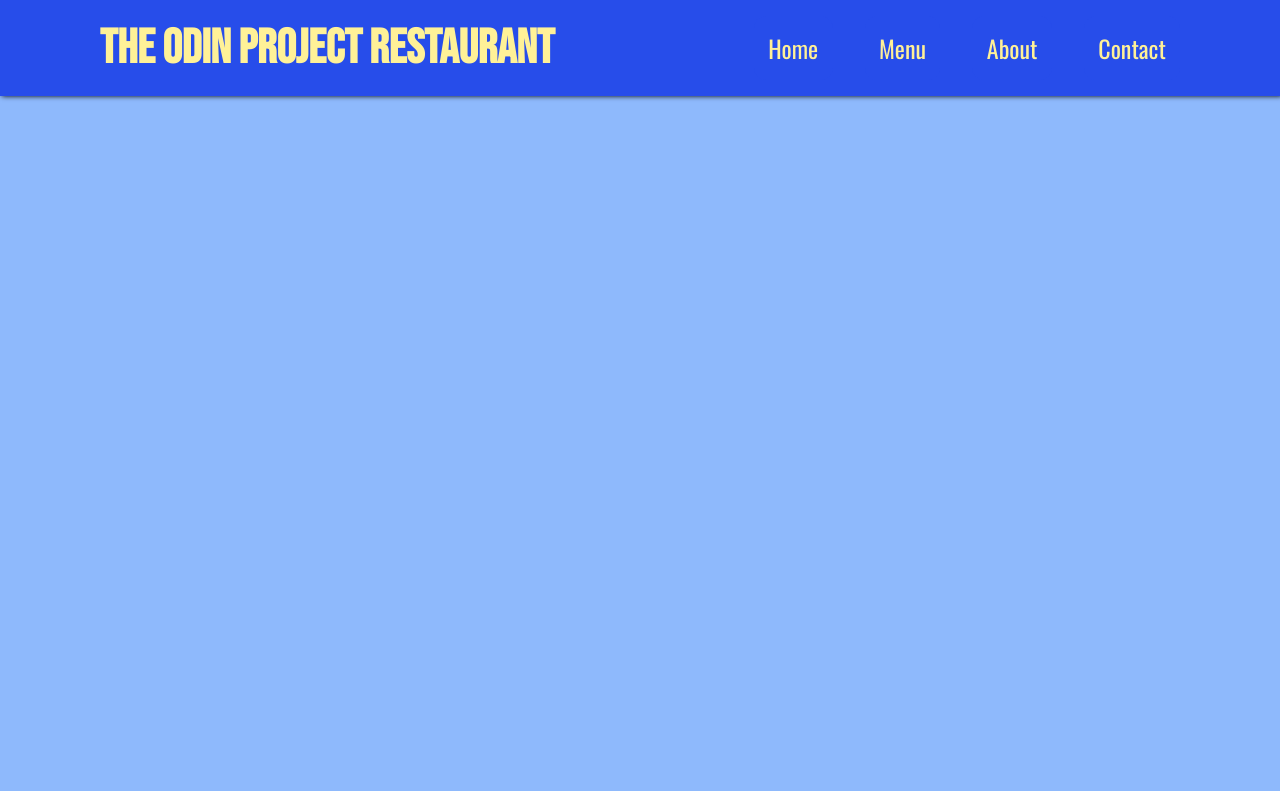
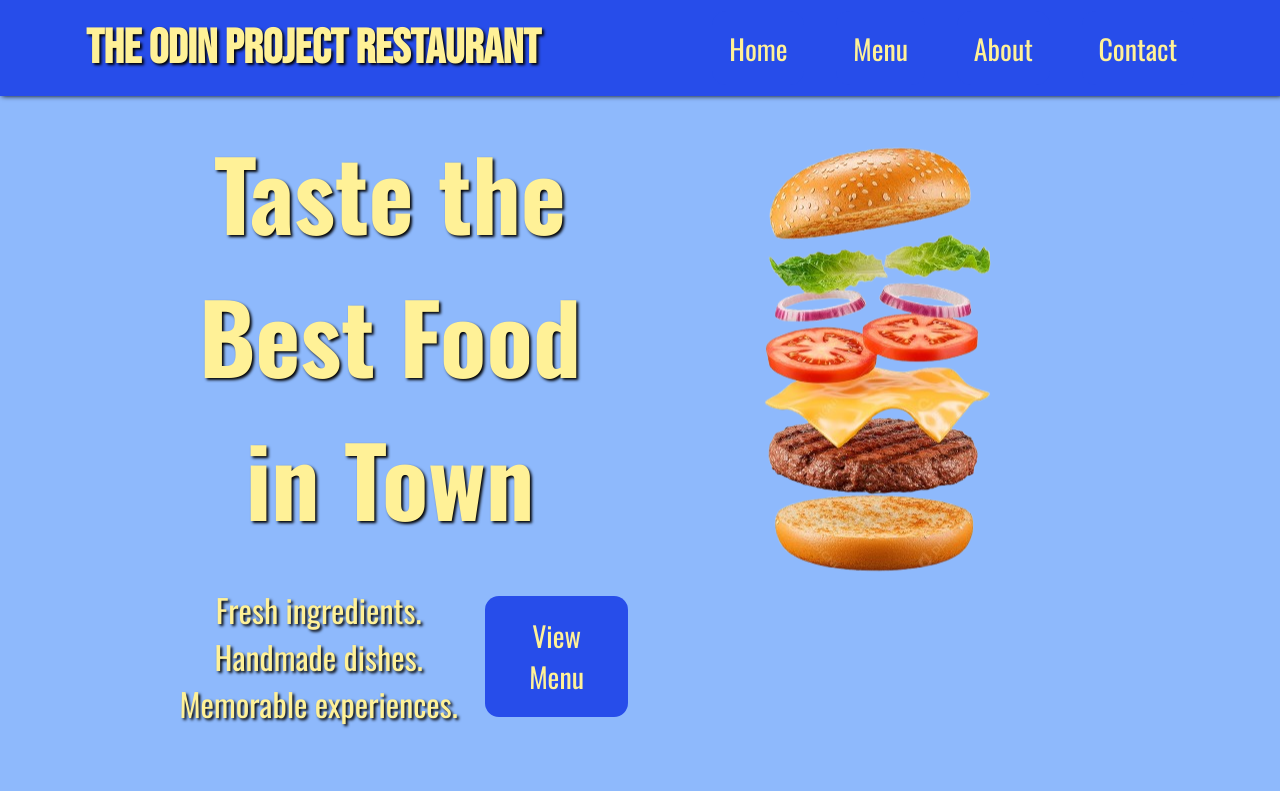
Before and after one commit to pedro-sobral-09/restaurant-page, a website built with webpack: page src/index.html in a window 1280 px wide. Built offline with nearby package versions, Linux system fonts and the light colour scheme.

Commit message:
feat: add hero section

```diff
--- a/src/index.js
+++ b/src/index.js
@@ -1 +1,6 @@
 import "./styles/main.css";
+import "./styles/home.css";
+
+import loadHome from "./pages/home.js";
+
+loadHome();
--- /dev/null
+++ b/src/pages/createElement.js
@@ -0,0 +1,21 @@
+export default function createElement(tag, className = "", content = "", attributes = {}){
+    const element = document.createElement(tag);
+
+    if (className){
+        const classes = className.split(" ");
+
+        classes.forEach( elem => {
+            element.classList.add(elem);
+        });
+    }
+
+    if (content){
+        element.textContent = content;
+    }
+
+    for (let key in attributes){
+        element.setAttribute(key, attributes[key]);
+    }
+
+    return element;
+}
--- /dev/null
+++ b/src/pages/home.js
@@ -0,0 +1,31 @@
+import createElement from "./createElement.js";
+import heroImage from "../assets/images/heroImage.png";
+
+export default function loadHome(){
+    const content = document.querySelector("#content");
+
+    content.appendChild(createHeroSection());
+}
+
+function createHeroSection(){
+    const heroSection = createElement("section", "hero-section", "");
+
+    heroSection.appendChild(createTitleHero());
+    heroSection.appendChild(createSubtitleHero());
+    heroSection.appendChild(createElement("img", "hero-image", "", {src: heroImage}));
+
+    return heroSection;
+}
+
+function createTitleHero(){
+    return createElement("h2", "hero-title", "Taste the Best Food in Town");
+}
+
+function createSubtitleHero(){
+    const subtitle = createElement("div", "hero-subtitle", "");
+
+    subtitle.appendChild(createElement("p", "p-subtitle", "Fresh ingredients. Handmade dishes. Memorable experiences."));
+    subtitle.appendChild(createElement("button", "button-subtitle menu", "View Menu"));
+
+    return subtitle;
+}
--- /dev/null
+++ b/src/styles/home.css
@@ -0,0 +1,72 @@
+.hero-section {
+    padding: 1.5em;
+    width: 80%;
+    margin: auto;
+    display: grid;
+    grid-template-columns: 2fr 1fr;
+    grid-template-rows: 1fr 0.5fr;
+    grid-template-areas: "hero-title hero-image"
+                        "hero-subtitle hero-image"
+}
+
+.hero-title {
+    grid-area: hero-title;
+    font-size: 6em;
+    display: flex;
+    text-align: center;
+    align-items: center;
+    justify-content: center;
+}
+
+.hero-image {
+    grid-area: hero-image;
+    animation: float 3s ease-in-out infinite;
+}
+
+@keyframes float {
+    0% {
+        transform: translateY(0);
+    }
+
+    50% {
+        transform: translateY(-15px);
+    }
+
+    100% {
+        transform: translateY(0);
+    }
+}
+.hero-subtitle {
+    grid-area: hero-subtitle;
+    display: flex;
+    text-align: center;
+    justify-content: center;
+    align-items: center;
+}
+
+.hero-subtitle .p-subtitle {
+    font-size: 2em;
+    text-align: center;
+    max-width: 70%;
+}
+
+.hero-subtitle .button-subtitle {
+    padding: 0.7em;
+    cursor: pointer;
+    color: var(--font-color1);
+    background-color: var(--bg-color2);
+    border: none;
+    border-radius: 0.5em;
+    font-family: var(--font-default);
+    font-size: 1.75em;
+}
+
+.hero-subtitle .button-subtitle:hover {
+    background-color: var(--bg-color3);
+    transform: scale(0.9);
+}
+
+.hero-subtitle .button-subtitle:active {
+    background-color: var(--bg-color4);
+    color: var(--font-color2);
+}
--- a/src/styles/main.css
+++ b/src/styles/main.css
@@ -10,7 +10,7 @@
     --font-default: "Oswald", arial;
     --font-special: "Bebas Neue", arial;
 
-    --bg-color1: #8EB9FC;
+    --bg-color1: #8eb9fc;
     --bg-color2: #274DEA;
     --bg-color3: #1f3aa5;
     --bg-color4: #15235c;
@@ -23,6 +23,7 @@ body {
     background-color: var(--bg-color1);
     font-family: var(--font-default);
     color: var(--font-color1);
+    text-shadow: 2px 2px 3px black;
     min-height: 100vh;
 }
 
@@ -54,11 +55,12 @@ header button {
     border: none;
     border-radius: 0.5em;
     font-family: var(--font-default);
-    font-size: 1.5em;
+    font-size: 1.75em;
 }
 
 header button:hover {
     background-color: var(--bg-color3);
+    transform: scale(0.9);
 }
 
 header button:active {
--- a/webpack.config.js
+++ b/webpack.config.js
@@ -8,10 +8,6 @@ export default {
     filename: "main.js",
     path: path.resolve(import.meta.dirname, "dist"),
     clean: true,
-  },
-  devtool: "eval-source-map",
-  devServer: {
-    watchFiles: ["./src/index.html"],
   },
   plugins: [
     new HtmlWebpackPlugin({
@@ -28,6 +24,10 @@ export default {
         test: /\.html$/i,
         use: ["html-loader"],
       },
+      {
+        test: /\.(png|svg|jpg|jpeg|gif|webp)$/i,
+        type: "asset/resource",
+      },
     ],
   },
 };
```
Also changed, not shown: src/assets/images/heroImage.png (added).
